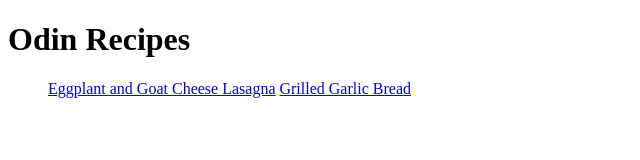
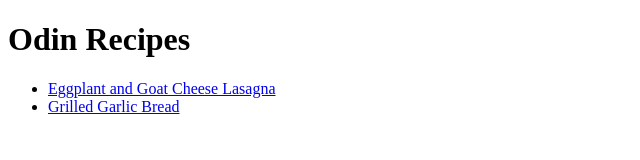
Before and after one commit to pandoras-sox/odin-recipes, a plain HTML site: page index.html in a window 1280 px wide. Shown: the whole page, without its empty margins (0-640 px from the left). Drawn offline with Linux system fonts and the light colour scheme.

Commit message:
Added unordered list to index.html

```diff
--- a/index.html
+++ b/index.html
@@ -9,8 +9,8 @@
 <body>
     <h1>Odin Recipes</h1>
     <ul>
-        <a href="recipes/lasagna.html">Eggplant and Goat Cheese Lasagna</a>
-<a href="recipes/grilledgarlicbread.html">Grilled Garlic Bread</a>
+    <li><a href="recipes/lasagna.html">Eggplant and Goat Cheese Lasagna</a></li>
+<li><a href="recipes/grilledgarlicbread.html">Grilled Garlic Bread</a></li>
     </ul>
 
    </body>
```
